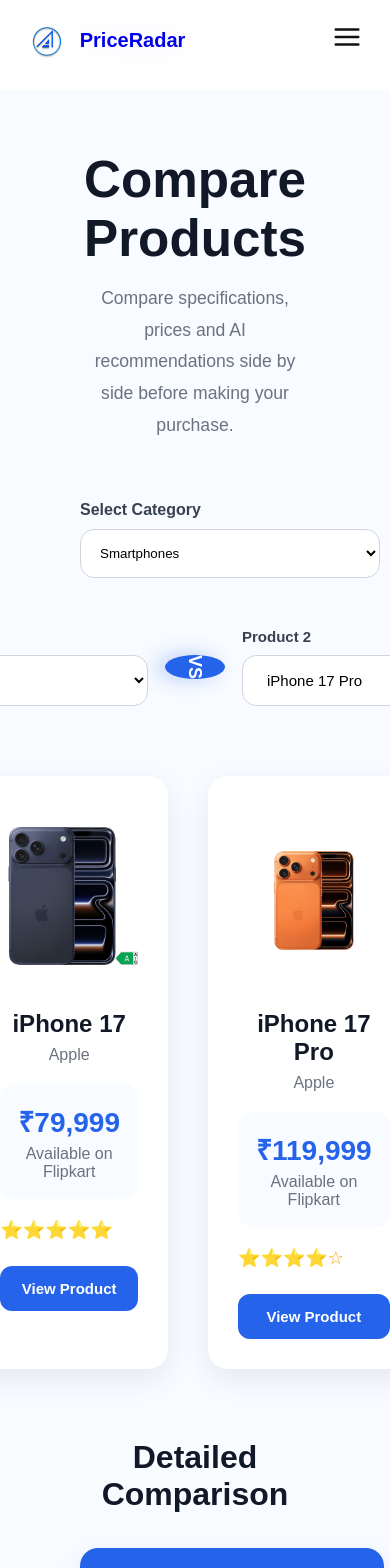
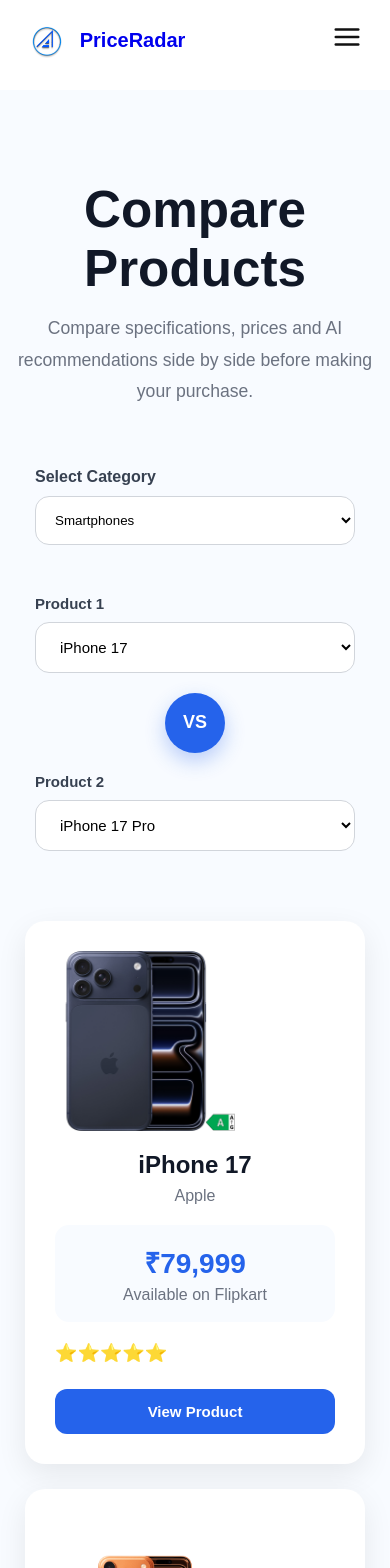
Before and after one commit to adityashelke262/PriceRadar, a React (Vite) app: page /compare in a window 390 px wide. Shown: the top 1568 px of the page. Built offline with nearby package versions, Linux system fonts and the light colour scheme.

Commit message:
done hopefully

```diff
--- a/src/App.jsx
+++ b/src/App.jsx
@@ -7,7 +7,6 @@
 import ProductOverview from "./Pages/ProductOverview/ProductOverview";
 import Compare from "./Pages/Compare/Compare";
 import ScrollToTop from "./Components/ScrollToTop";
-import Navbar from "./Components/Navbar/Navbar";
 import Layout from "./Components/Layout/Layout";
 
 function App() {
@@ -15,17 +14,13 @@
     <BrowserRouter>
       <ScrollToTop />
 
-      <Navbar />
-
       <Routes>
         <Route element={<Layout />}>
-    <Route path="/" element={<Home />} />
-    <Route path="/search" element={<Search />} />
-    <Route path="/compare" element={<Compare />} />
-    <Route path="/product/:id" element={<ProductOverview />} />
-    </Route>
-
-
+          <Route path="/" element={<Home />} />
+          <Route path="/search" element={<Search />} />
+          <Route path="/compare" element={<Compare />} />
+          <Route path="/product/:id" element={<ProductOverview />} />
+        </Route>
       </Routes>
     </BrowserRouter>
   );
--- a/src/Components/Layout/Layout.jsx
+++ b/src/Components/Layout/Layout.jsx
@@ -7,7 +7,7 @@
     <>
       <Navbar />
 
-      <main style={{ paddingTop: "90px" }}>
+      <main className="page-content">
         <Outlet />
       </main>
     </>
--- a/src/Components/Navbar/Navbar.css
+++ b/src/Components/Navbar/Navbar.css
@@ -305,7 +305,15 @@
 
     width:260px;
 
-    height:calc(100vh - 80px);
+    height:auto;
+
+max-height:80vh;
+
+overflow-y:auto;
+
+padding-bottom:25px;
+
+border-radius:0 0 18px 18px;
 
     background:white;
 
--- a/src/Pages/Compare/Compare.css
+++ b/src/Pages/Compare/Compare.css
@@ -128,7 +128,8 @@
 
 .compare-card{
 
-    width:340px;
+    width:100%;
+max-width:340px;
 
     background:white;
 
@@ -432,8 +433,9 @@
 
 .category-selector{
 
-    width:300px;
-
+    width:100%;
+max-width:320px;
+margin:0 auto 40px;
     margin:0 auto 50px;
 
     display:flex;
@@ -481,7 +483,7 @@
 
 @media(max-width:768px){
 
-.compare-products{
+.compare-cards{
 
     flex-direction:column;
 
@@ -490,6 +492,8 @@
     gap:25px;
 
 }
+
+
 
 .vs-circle{
 
@@ -556,3 +560,55 @@
 }
 
 }
+
+@media(max-width:768px){
+
+.selector-section{
+
+    flex-direction:column;
+
+    gap:20px;
+
+}
+
+.selector-box{
+
+    width:100%;
+
+    max-width:320px;
+
+}
+
+.selector-box select{
+
+    width:100%;
+
+}
+
+.vs-circle{
+
+    transform:none;
+
+}
+
+}
+
+.table-wrapper{
+
+    width:100%;
+
+    overflow-x:auto;
+
+    -webkit-overflow-scrolling:touch;
+
+}
+
+@media(max-width:768px){
+
+.compare{
+
+    padding:90px 18px 40px;
+
+}
+
+}
--- a/src/Pages/Compare/Compare.jsx
+++ b/src/Pages/Compare/Compare.jsx
@@ -194,9 +194,13 @@
       {/* Comparison Table */}
 
       <div className="comparison-section">
-        <h2>Detailed Comparison</h2>
 
-        <table className="comparison-table">
+<h2>Detailed Comparison</h2>
+
+<div className="table-wrapper">
+
+<table className="comparison-table">
+
           <thead>
             <tr>
               <th>Feature</th>
@@ -255,6 +259,7 @@
             </tr>
           </tbody>
         </table>
+        </div>
       </div>
 
       {/* AI Recommendation */}
--- a/src/Pages/ProductOverview/ProductOverview.jsx
+++ b/src/Pages/ProductOverview/ProductOverview.jsx
@@ -1,6 +1,6 @@
 import amazonLogo from "../../assets/amazon.png";
-import flipkartLogo from "../../assets/flipkart.png";
-import blinkitLogo from "../../assets/blinkit.png";
+import flipkartLogo from "../../assets/flipkart1.png";
+import blinkitLogo from "../../assets/blinkit1.png";
 import cromaLogo from "../../assets/croma.png";
 import zeptoLogo from "../../assets/zepto.png";
 import bigbasketLogo from "../../assets/bigbasket.png";
--- a/src/index.css
+++ b/src/index.css
@@ -5,21 +5,17 @@
   font-family:  sans-serif;
 }
 
-.container{
-  width: 100vw;
-  height: 100vh;
-  background: rgb(189, 165, 165);
-}
-
 html,
 body{
     overflow-x:hidden;
 }
 
-*{
-    box-sizing:border-box;
+img{
+    display:block;
+    max-width:100%;
+    height:auto;
 }
 
-img{
-    max-width:100%;
+.page-content{
+    padding-top:90px;
 }
```
